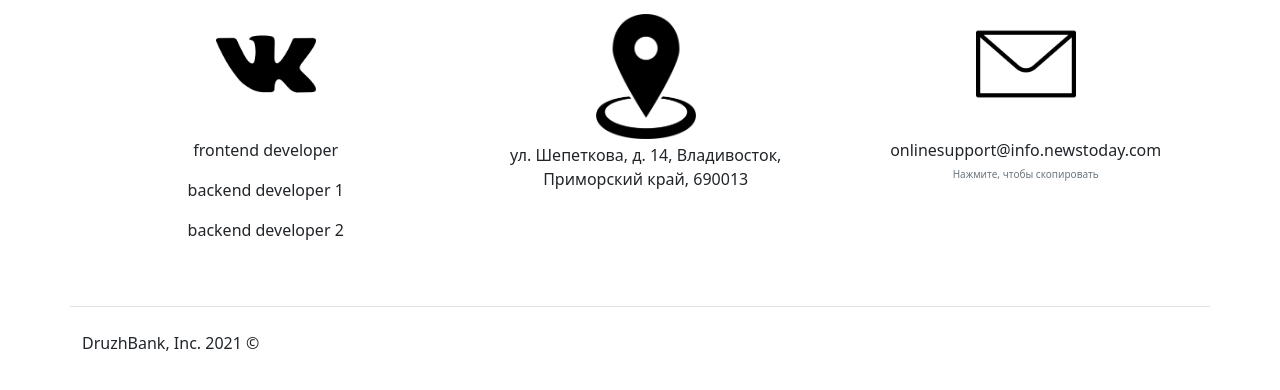
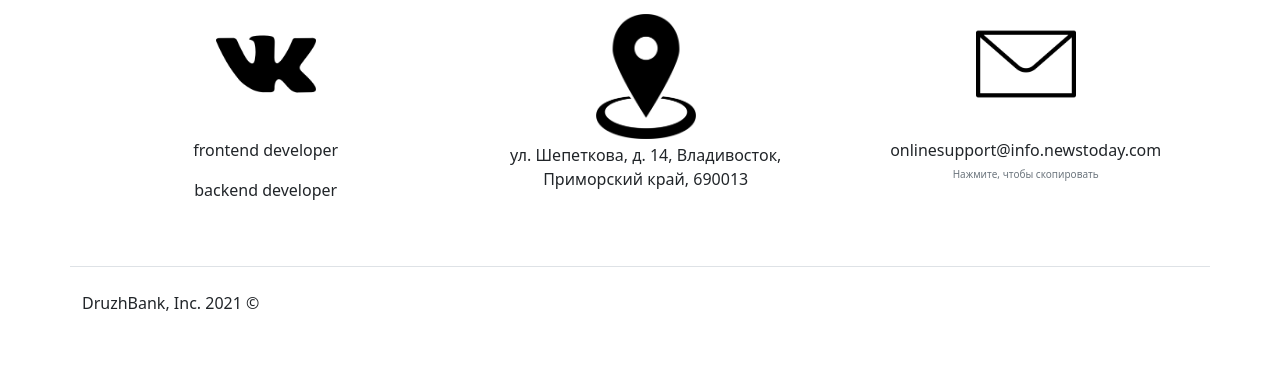
Before and after one commit to karterrr/BankProject3Sem, a PHP site: page /contact.php in a window 1280 px wide. Shown: the part 259-649 px from the top of the page. Run offline with PHP 8.4, Linux system fonts and the light colour scheme.

```diff
--- a/contact.php
+++ b/contact.php
@@ -19,9 +19,8 @@
         <div class="row">
             <div class="col">
             <img class="mx-auto d-block" src="sys_img/VK_logo.png" width="100px">
-                <a class="text-decoration-none text-dark" href="https://vk.com/id240873722" target="_blank"><p class="mt-4 text-center">frontend developer</p></a>
-                <a class="text-decoration-none text-dark" href="https://vk.com/dio_brando_karterr" target="_blank"><p class="mt-3 text-center">backend developer 1</p></a>
-                <a class="text-decoration-none text-dark" href="https://vk.com/vroslyakov2002" target="_blank"><p class="mt-3 text-center">backend developer 2</p></a>
+                <a class="text-decoration-none text-dark" href="https://vk.com/dio_brando_karterr" target="_blank"><p class="mt-4 text-center">frontend developer</p></a>
+                <a class="text-decoration-none text-dark" href="https://github.com/mikairyuu" target="_blank"><p class="mt-3 text-center">backend developer</p></a>
             </div>
             <div class="col text-center">
                 <img class="mx-auto d-block" src="sys_img/loc.png" width="100px">
```
Also changed, not shown: personal_block/personal_area.php (+11 -3 lines).
